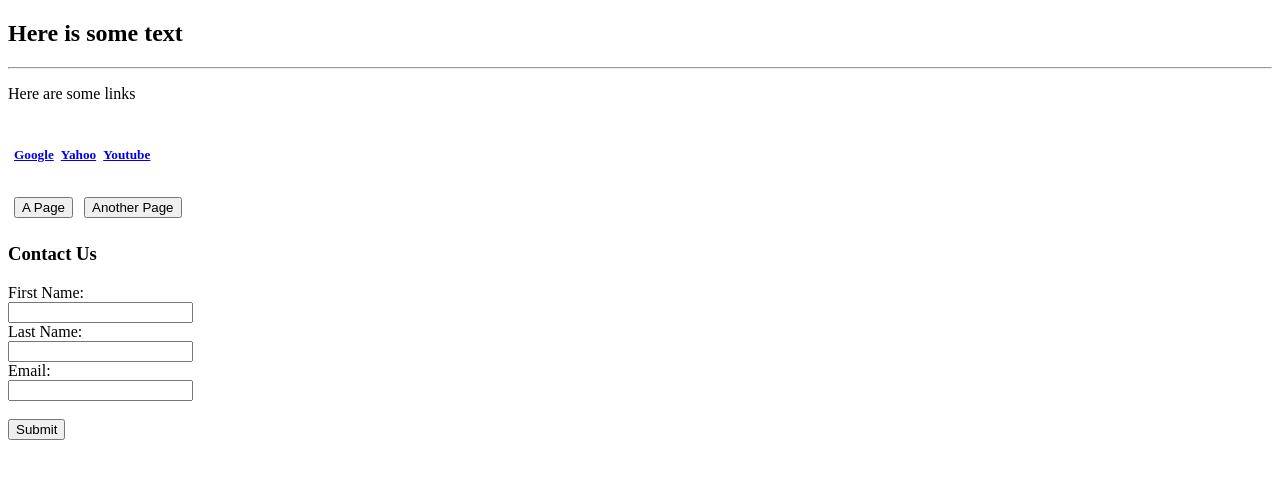
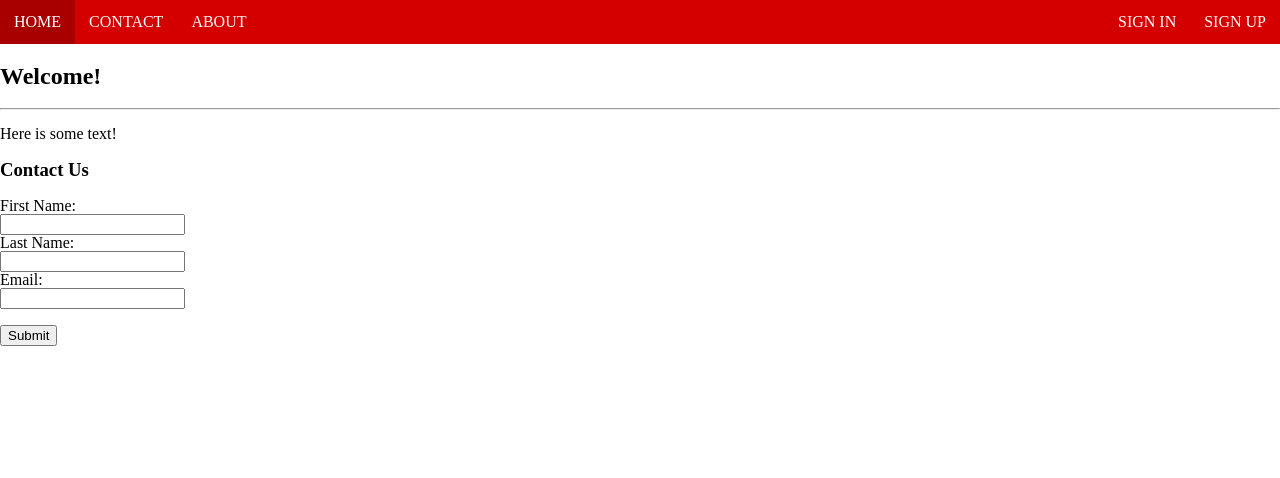
Before and after one commit to AnthonyMandala1/firstFullStack, a plain HTML site: page index.html in a window 1280 px wide. Drawn offline with Linux system fonts and the light colour scheme.

Commit message:
basic navbar and css

```diff
--- a/index.html
+++ b/index.html
@@ -3,35 +3,26 @@
 
     <head>
         <title>My test website</title>
+        <link rel="stylesheet" href="styles.css">
     </head>
 
     <body>
-        <h2>Here is some text</h2>
+        <nav>
+            <ul class="top-nav">
+               <li><a href="#home"> Home </a> </li>
+                <li><a href="#contact"> Contact </a> </li>
+                <li><a href="#about"> About </a> </li>
+                <li class="top-nav-right"><a href="#signup"> Sign Up </a> </li>
+                <li class="top-nav-right"><a href="#signin"> Sign In </a> </li>
+            </ul>
+        </nav>
+
+        <h2>Welcome!</h2>
         <hr>
-        <p>Here are some links</p>
-        <table cellspacing="5">
-            <tr>
-                <td><h5><a href="https://google.com"> Google </a> </h5></td>
-                <td><h5><a href="https://yahoo.com"> Yahoo </a> </h5></td>
-                <td><h5><a href="https://youtube.com"> Youtube </a> </h5></td>
-            </tr>
-        </table>
 
-
-        <table border="0" cellpadding="5" cellspacing="1">
-            <tr>
-                <td>
-                    <button>
-                        A Page
-                    </button>
-                </td>
-                <td>
-                    <button>
-                        Another Page
-                    </button>
-                </td>
-            </tr>
-        </table>
+        <p>
+            Here is some text!
+        </p>
 
         <h3>Contact Us</h3>
         <form>
--- /dev/null
+++ b/styles.css
@@ -0,0 +1,51 @@
+/*
+    Styles.css
+    The purpose of this file is the styling for the pages
+*/
+nav, header, footer {
+    display: block;
+}
+
+body {
+    line-height: 1;
+    margin: 0;
+}
+
+/*Nav Bar*/
+
+nav {
+    width: 100%;
+    margin: 0;
+}
+
+nav ul {
+    background-color: #d40000;
+    overflow: hidden;
+    margin: 0;
+    padding: 0;
+}
+
+ul.top-nav li {
+    list-style: none;
+    float: left;
+}
+
+ul.top-nav li.top-nav-right {
+    list-style: none;
+    float: right;
+}
+
+ul.top-nav li a {
+    display: block;
+    text-decoration: none;
+    min-height: 16px;
+    text-align: center;
+    padding: 14px;
+    text-transform: uppercase;
+    color: #fff;
+}
+
+ul.top-nav li a:hover {
+    background-color: #a80000;
+    color: #fff;
+}
```
